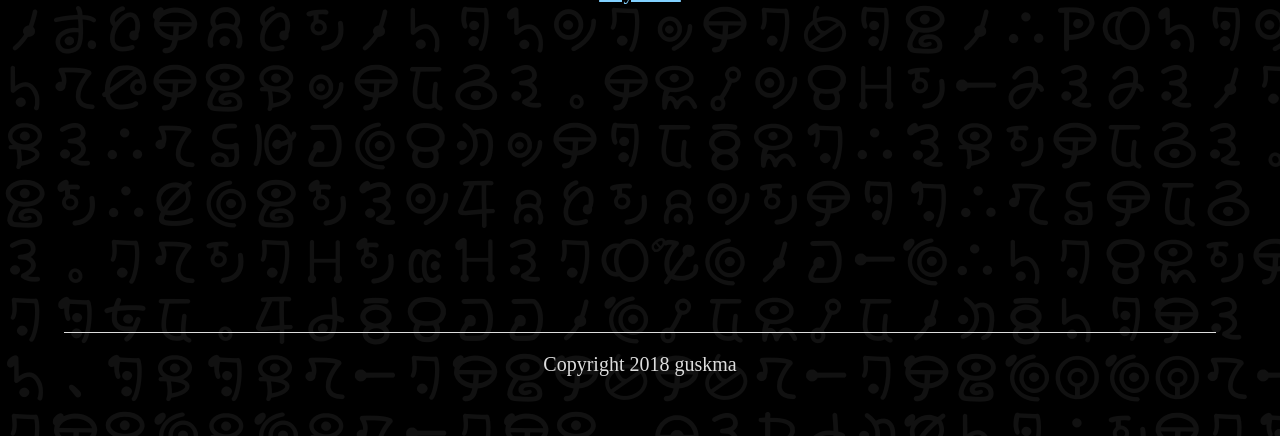
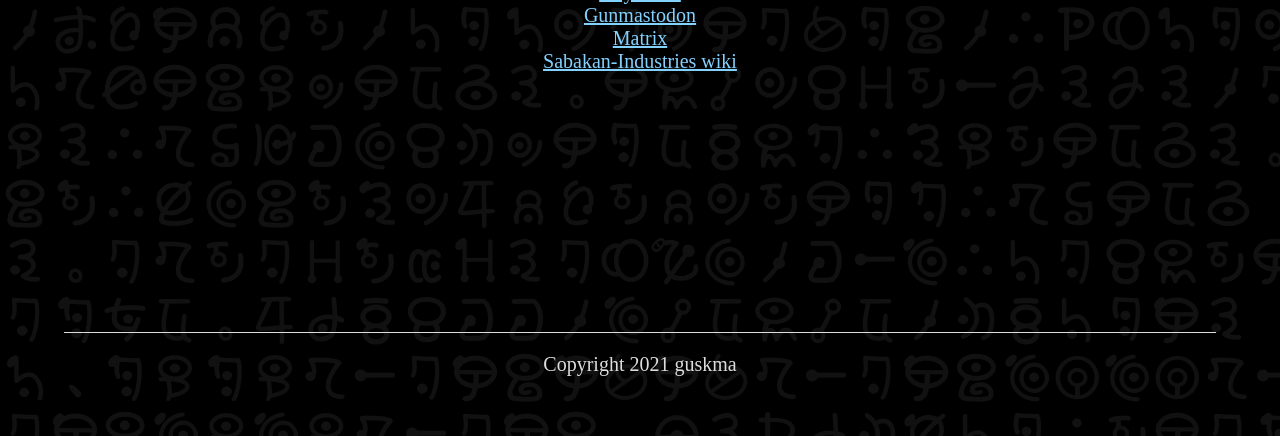
Before and after one commit to wd-shiroma/drdr.work, a plain HTML site: page index.html in a window 1280 px wide. Shown: the part 404-840 px from the top of the page. Drawn offline with Linux system fonts and the light colour scheme.

Commit message:
update message, credit, link

```diff
--- a/index.html
+++ b/index.html
@@ -101,18 +101,21 @@
     </style>
 </head>
 <body>
-    <div id="bg-text">このページはボクことぐすくまのしょゆうするドメインの　デフォルトページというか　ポートフォリオてきなものとしてよういしています。あまりゴチャゴチャとコンテンツをつくるつもりはなく、ただひたすらならくもじがてんめつしつづけるだけのおもしろみのないページです。ならくもじをよめなくてもそーすこーどをひらけばこうやってぶんしょうをよむことができます。ならくもじはあおいとりのほうでゆうしのかたがつくってくれたものをありがたつかわせてもらっています。てんめつにはシーエスエスのクラスをわけることによってタイミングをずらしています。もじをひともじずつちゅうしゅつしてタグをわけています。くわしくはジャバスクリプトのコードをかくにんしてください。ちなみにここのドメインめいのよみかたですが、ダラダラワークでもデレデレワークでもドロドロワークでもドラドラワークでも、おすきなよびかたをしてください。ボクなりのよびかたはないしょにしておきます。しりたかったらちょくせつきいてきてくださいね。</div>
+    <div id="bg-text">このページはボクことぐすくまのしょゆうするドメインの　デフォルトページというか　ポートフォリオてきなものとしてよういしています。あまりゴチャゴチャとコンテンツをつくるつもりはなく、ただひたすらならくもじがてんめつしつづけるだけのおもしろみのないページです。ならくもじをよめなくてもそーすこーどをひらけばこうやってぶんしょうをよむことができます。ならくもじはあおいとりのほうでゆうしのかたがつくってくれたものをありがたつかわせてもらっています。てんめつにはシーエスエスのクラスをわけることによってタイミングをずらしています。もじをひともじずつちゅうしゅつしてタグをわけています。くわしくはジャバスクリプトのコードをかくにんしてください。ちなみにここのドメインめいのよみかたですが、ダラダラワークでもデレデレワークでもドロドロワークでもドラドラワークでも、おすきなよびかたをしてください。ボクなりのよびかたはないしょにしておきます。しりたかったらちょくせつきいてきてくださいね。にせんにじゅういちねんこうしん。よんけーがめんでみたらもじすうがたらなかったのでついき。くれじっとみたらにせんじゅうはちねんとかになってたのでそれもこうしん。ってかこのページそんなまえにつくってたっけ。。。かなりエコなのにそこそこみれるページだからそんなにまえにつくっていたことにすこしおどろいている。メイドインアビスほんさくどうよう、じゅうねんごにもぜんぜんみれるポートフォリオページとしてゆるゆるとうごきつづけるかんじにしていきたいですね。ドメインはゆるゆるワークじゃないけど。ゆるゆるワークにかいめいは。。。しませんが。ここさんねんをふりかえって、とうじよりせいちょうしてるかなぁーいやしてないよなぁーみたいなことをふとおもいました。もっとつよつよなことをやってつよつよなエンジニャーになりたい。ごいりょく。</div>
     <div id="contents">
         <h1>drdr.work</h1>
         <div class="menu">
             <ul>
                 <li><a href="https://blog.drdr.work">Blog</a></li>
                 <li><a href="https://abyss.fun/@guskma">Abyss.fun</a></li>
+                <li><a href="https://mstdn.gunma.jp/@guskma">Gunmastodon</a></li>
+                <li><a href="https://matrix.sabakan.industries/">Matrix</a></li>
+                <li><a href="https://wiki.sabakan.industries/">Sabakan-Industries wiki</a></li>
             </ul>
         </div>
     </div>
     <div id="footer">
-        <p>Copyright 2018 guskma</p>
+        <p>Copyright 2021 guskma</p>
     </div>
     <script type="text/javascript">
         window.onload = function() {
```
